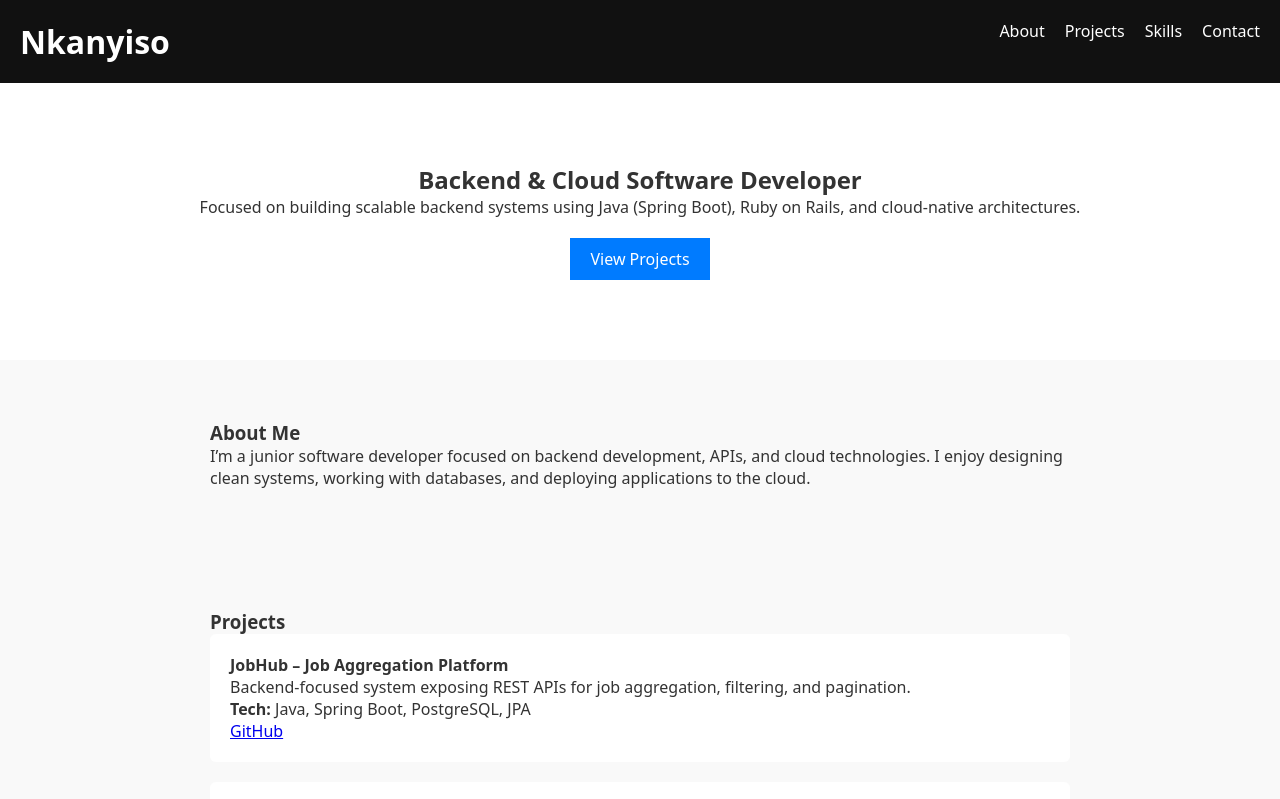
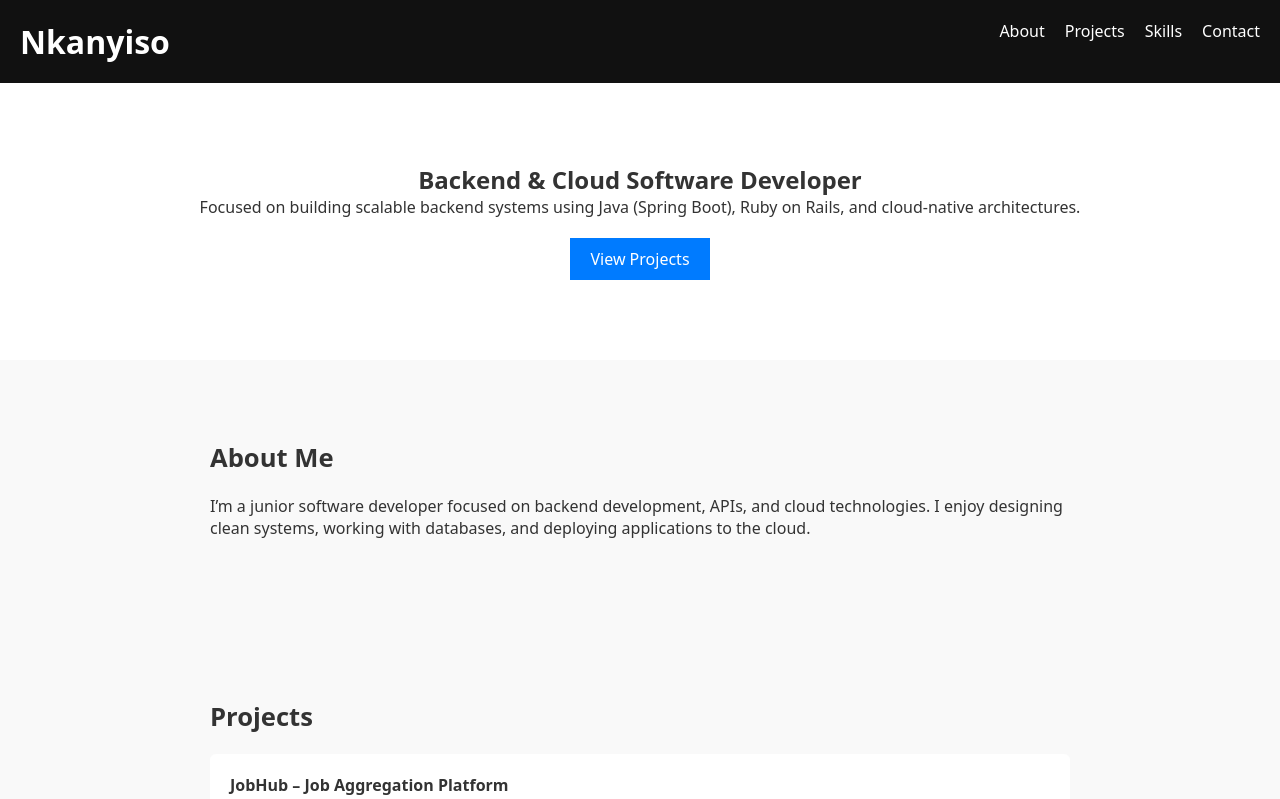
Before and after one commit to NkanyisoMz/Portfolio, a React (Vite) app: page / in a window 1280 px wide. Shown: the top 799 px of the page. Built offline with nearby package versions, Linux system fonts and the light colour scheme.

Commit message:
Add spacing and visual rhythm between sections

```diff
--- a/src/App.css
+++ b/src/App.css
@@ -46,8 +46,13 @@ body {
 
 .section {
   max-width: 900px;
-  margin: auto;
-  padding: 60px 20px;
+  margin: 0 auto;
+  padding: 80px 20px;
+}
+
+.section h3 {
+  margin-bottom: 20px;
+  font-size: 1.6rem;
 }
 
 .project-card {
```
